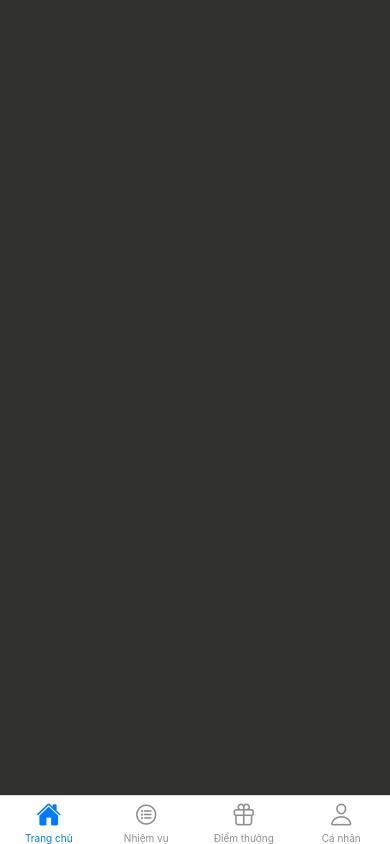
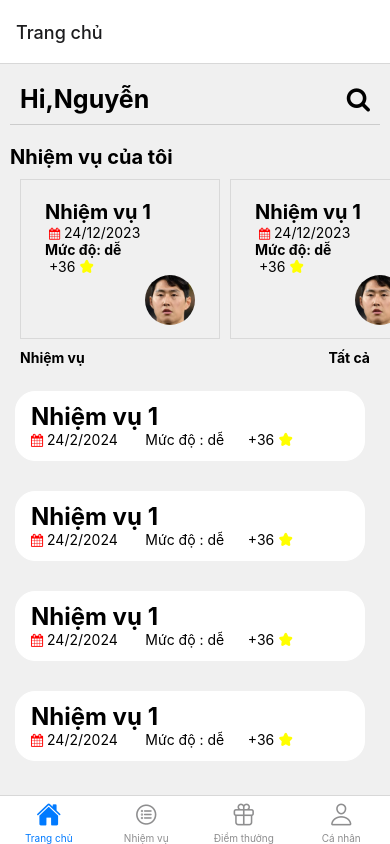
Before and after one commit to pricklyy/Project_ThucTapN4, a React Native app: screen /MainContainer in a window 390 px wide. Built offline with nearby package versions, Linux system fonts and the light colour scheme.

Commit message:
màn hình trang chủ

```diff
--- /dev/null
+++ b/components/trangchu/comingHome.js
@@ -0,0 +1,123 @@
+import {
+  ScrollView,
+  StyleSheet,
+  Text,
+  View,
+  Image,
+  TouchableOpacity,
+} from "react-native";
+import React from "react";
+
+import { AntDesign } from "@expo/vector-icons";
+import { FontAwesome } from "@expo/vector-icons";
+import { useNavigation } from "@react-navigation/native";
+
+const comingHome = ({}) => {
+  const navigation = useNavigation();
+  return (
+
+      <View style={styles.container}>
+        <Text style={styles.text}>Nhiệm vụ của tôi</Text>
+        <View style={{ flexDirection: "row" }}>
+          <View style={styles.nhiemvu}>
+            <TouchableOpacity
+              onPress={() => navigation.navigate("DetailsScreen")}
+            >
+              <Text style={styles.textMission}>Nhiệm vụ 1</Text>
+              <Text>
+                {" "}
+                <FontAwesome name="calendar" color={"red"} /> 24/12/2023
+              </Text>
+              <Text style={{ fontWeight: "bold" }}>
+                Mức độ:<Text> dễ</Text>
+              </Text>
+              <Text>
+                {" "}
+                <Text>+36</Text>{" "}
+                <AntDesign name="star" size={15} color="yellow" />{" "}
+              </Text>
+              <Image
+                style={styles.imgnv}
+                source={require("../../assets/1.webp")}
+              />
+            </TouchableOpacity>
+          </View>
+          {/* tack1 */}
+          <View style={styles.nhiemvu}>
+            <TouchableOpacity
+              onPress={() => navigation.navigate("DetailsScreen")}
+            >
+              <Text style={styles.textMission}>Nhiệm vụ 1</Text>
+              <Text>
+                {" "}
+                <FontAwesome name="calendar" color={"red"} /> 24/12/2023
+              </Text>
+              <Text style={{ fontWeight: "bold" }}>
+                Mức độ:<Text> dễ</Text>
+              </Text>
+              <Text>
+                {" "}
+                <Text>+36</Text>{" "}
+                <AntDesign name="star" size={15} color="yellow" />{" "}
+              </Text>
+              <Image
+                style={styles.imgnv}
+                source={require("../../assets/1.webp")}
+              />
+            </TouchableOpacity>
+          </View>
+        </View>
+
+        <View style={styles.nvlist}>
+          <Text style={{ fontWeight:"bold",}}>Nhiệm vụ</Text>
+          <Text style={{ fontWeight:"bold",}}>Tất cả</Text>
+        </View>
+      </View>
+
+  );
+};
+
+export default comingHome;
+
+const styles = StyleSheet.create({
+  container: {
+    margin: 10,
+    justifyContent: "center",
+    alignContent: "center",
+  },
+  text: {
+    fontSize: 20,
+    fontWeight: "bold",
+    marginBottom: 10,
+  },
+  nhiemvu: {
+    flexDirection: "row",
+    justifyContent: "center",
+    borderWidth: 1,
+    borderColor: "#d9d9d9",
+    width: 200,
+    height: 160,
+    padding: 20,
+    marginLeft: 10,
+    marginBottom: 10,
+  },
+
+  textMission: {
+    fontSize: 20,
+    fontWeight: "bold",
+  },
+  nvlist: {
+    flexDirection: "row",
+    fontSize: 20,
+    paddingHorizontal: 10,
+
+    justifyContent: "space-between",
+  },
+  imgnv: {
+    width: 50,
+    height: 50,
+    marginLeft: 100,
+    borderRadius: 50,
+    marginBottom: 10,
+  },
+});
--- /dev/null
+++ b/components/trangchu/headerHome.js
@@ -0,0 +1,64 @@
+import {
+  ScrollView,
+  StyleSheet,
+  Text,
+  View,
+  Image,
+  TouchableOpacity,
+} from "react-native";
+import React from "react";
+
+import { AntDesign } from "@expo/vector-icons";
+import { FontAwesome } from "@expo/vector-icons";
+import { useNavigation } from "@react-navigation/native";
+
+const headerHome = () => {
+  const navigation = useNavigation();
+  return (
+    <View style={styles.container}>
+      <View style={styles.viewText}>
+        <Text style={styles.text_two}>Hi,Nguyễn</Text>
+      </View>
+      <View style={styles.viewIcon}>
+        <TouchableOpacity
+          onPress={() => {
+            navigation.navigate("SearchScreen");
+          }}
+        >
+          <FontAwesome name="search" size={25} color={"#000000"}></FontAwesome>
+        </TouchableOpacity>
+      </View>
+
+
+
+    </View>
+  );
+};
+
+export default headerHome;
+
+const styles = StyleSheet.create({
+  container: {
+    flexDirection: "row",
+    justifyContent: "space-between",
+    alignItems: "center",
+    position: "relative",
+    borderBottomWidth: 1,
+    borderBottomColor: "#cccccc",
+    margin:10,
+ },
+
+  viewText: {
+    margin: 10,
+
+  },
+  text_two: {
+    fontSize: 25,
+    fontWeight: "bold",
+    color: "#000000",
+  },
+
+  viewIcon: {
+    margin: 10,
+  },
+});
--- a/navigators/MainContainer.js
+++ b/navigators/MainContainer.js
@@ -46,7 +46,7 @@ function MainContainer() {
         labeled={true}
         shifting={true}
       >
-        <Tab.Screen name={homeName} options={{ headerShown: false }} component={HomeScreen} />
+        <Tab.Screen name={homeName}  component={HomeScreen} />
         <Tab.Screen name={detailsName} component={DetailsScreen} />
         <Tab.Screen name={settingsName} component={SettingScreen} />
         <Tab.Screen name={personalName} component={PersonalScreen} />
--- a/screens/trangchu/HomeScreen.js
+++ b/screens/trangchu/HomeScreen.js
@@ -1,52 +1,45 @@
 import * as React from "react";
-import { StyleSheet, View, SafeAreaView } from 'react-native';
-// <<<<<<< RewardsScreen
-// // import HeaderHome from "../../components/Homecomponent/Header/index";
-// =======
-// //import HeaderHome from "../../components/Homecomponent/Header/index";
-// >>>>>>> dev
-// // import { ScrollView } from 'react-native-gesture-handler';
+import {
+  ScrollView,
+  StyleSheet,
+  View,
+  SafeAreaView,
+  TouchableOpacity,
+} from "react-native";
+import HeaderHome from "../../components/trangchu/headerHome";
+import ComingHome from "../../components/trangchu/comingHome";
+import Mission from "../../components/Mission";
 
 export default function HomeScreen({ navigation }) {
   return (
     <SafeAreaView style={styles.container}>
-
       <View style={styles.viewHeader}>
-           {/* <HeaderHome /> */}
-
-
-
+        <HeaderHome />
+        <ComingHome />
+        <ScrollView style={styles.scrollview}>
+          <View>
+            <TouchableOpacity>
+              <Mission
+              />
+              <Mission />
+              <Mission />
+              <Mission />
+            </TouchableOpacity>
           </View>
-    {/* <ScrollView>
-    <View style={styles.viewTrending}>
-      <Trending navigation={navigation} />
+        </ScrollView>
       </View>
-
-    <View style={styles.viewComing}>
-        <ComingMovies navigation={navigation} />
-    </View>
-    </ScrollView> */}
-
     </SafeAreaView>
   );
 }
 const styles = StyleSheet.create({
   container: {
     flex: 1,
-        backgroundColor: '#313230',
+    backgroundColor: "#f0f0f0",
     // alignItems: 'center',
     // justifyContent: 'center',
   },
 
   viewHeader: {
+    flex: 1,
   },
-    //   viewTrending: {
-    //     flex: 1.4,
-    //     marginTop: -8
-    //   },
-
-    //   viewComing: {
-    //     flex: 1,
-    //     marginTop: -20
-    //   },
 });
```
Also changed, not shown: components/Header.js (+10 -0 lines). Lines whose indentation alone changed are shown as unchanged.
